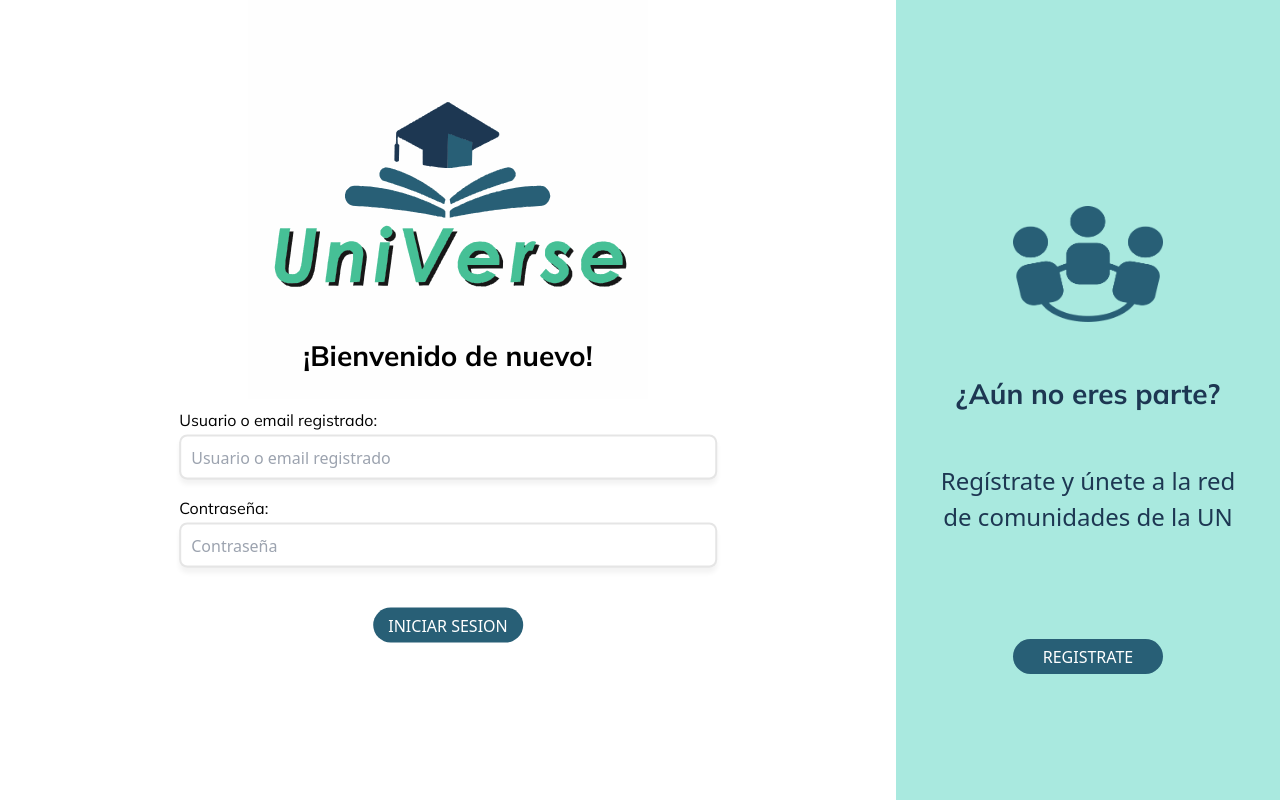
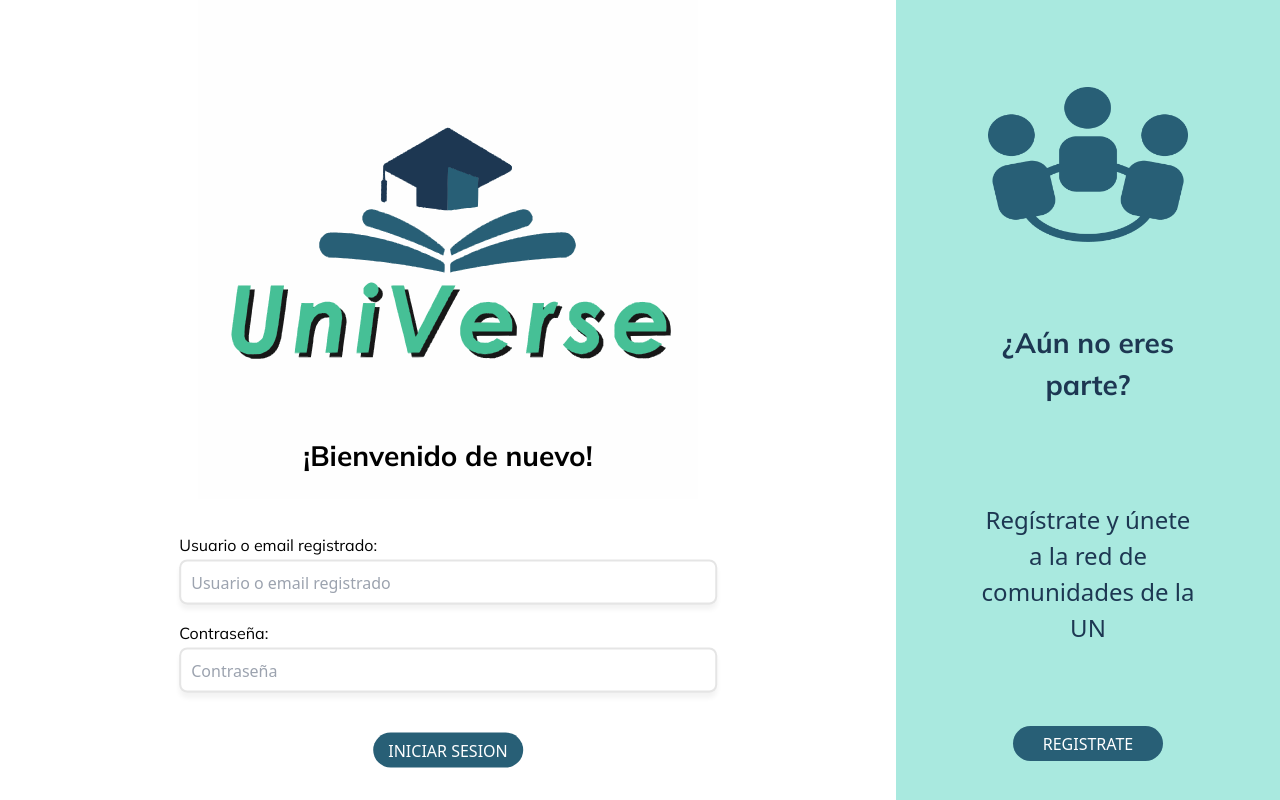
Before and after one commit to juandp1/UniVerse-Frontend, a Next.js app in the folder universe/: page /Login in a window 1280 px wide. Built offline with nearby package versions, Linux system fonts and the light colour scheme.

Commit message:
Cambios de estilo pagina login

```diff
--- a/universe/pages/Login.tsx
+++ b/universe/pages/Login.tsx
@@ -84,7 +84,7 @@ const Login = () => {
         <div className={styles.logoContainer}>
           <Image
             src="/images/UniVerseLogo.svg"
-            width={400}
+            width={500}
             height={50}
             alt="logo"
             priority
@@ -133,14 +133,14 @@ const Login = () => {
         <Image
           src="/images/group.png"
           className={styles.desktopOnly}
-          width={150}
-          height={400}
-          style={{marginTop: '5rem'}}
+          width={200}
+          height={500}
+          style={{marginTop: '3rem', marginBottom: '5rem'}}
           alt="icon"
           priority
         />
 
-        <h2 style={{color: '#1d3752', textAlign: 'center', marginTop: '3.2rem', marginBottom: '1rem'  }}>
+        <h2 style={{color: '#1d3752', textAlign: 'center', marginBottom: '1rem'  }}>
           ¿Aún no eres parte?
         </h2>
 
--- a/universe/styles/loginStyle.module.css
+++ b/universe/styles/loginStyle.module.css
@@ -21,7 +21,7 @@
     flex-direction: column;
     justify-content: center;
     align-items: center;
-    padding: 2rem;
+    padding: 5rem;
   }
 
 
@@ -35,7 +35,7 @@
     background-color: #ffffff;
     width: 60%;
     position: absolute;
-    top: 525px;
+    top: 650px;
     left: 50%;
     transform: translate(-50%, -50%);
     display: flex;
@@ -114,15 +114,15 @@
     font-size: 1.7rem;
     font-weight: 800;
     color: #1d3752;
-    margin-top: 2.7rem;
-    margin-bottom: 1rem;
+    margin-top: 10rem;
+    margin-bottom: 10rem;
   }
 
   .registerText {
     font-size: 1.5rem;
     text-align: center;
-    margin-top: 2rem;
-    margin-bottom: 1rem;
+    margin-top: 5rem;
+    margin-bottom: 5rem;
     color: #1d3752;
   }
 
@@ -135,7 +135,6 @@
     height: 35px;
     justify-content: center;
     align-items: center;
-    margin-top: 5.5rem;
   }
 
 
```
